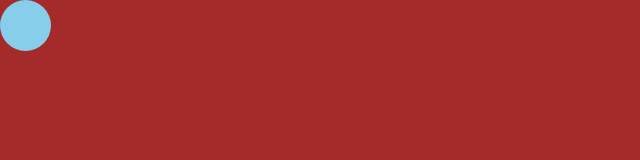
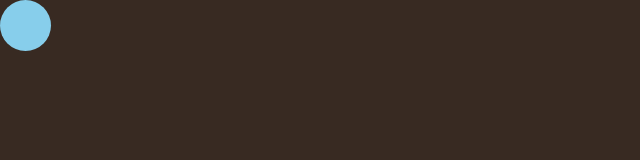
Before and after one commit to ecorbin567/worm, a plain HTML site: page underground.html in a window 1280 px wide. Shown: the whole page, without its empty margins (0-640 px from the left). Drawn offline with Linux system fonts and the light colour scheme.

Commit message:
add favicon, change background colour

```diff
--- a/style.css
+++ b/style.css
@@ -24,20 +24,20 @@ body {
 
 .underground {
     height: 100%;
-    background-color: brown;
+    background-color: rgb(56, 42, 34);
     overflow: auto;
     margin-top: 0%;
     margin-left: 0%;
     padding: 0;
-    cursor: url("images/cursor_2.png"), auto;
+    cursor: url("images/cursor.png"), auto;
 }
 
 button {
-    background-color: brown;
+    background-color: rgb(56, 42, 34);
     border: none;
     border-radius: 60%;
     padding: 2%;
-    cursor: url("images/cursor_2.png"), auto;
+    cursor: url("images/cursor.png"), auto;
 }
 
 .underground-button {
@@ -45,5 +45,5 @@ button {
     border: none;
     border-radius: 60%;
     padding: 2%;
-    cursor: url("images/cursor_2.png"), auto;
+    cursor: url("images/cursor.png"), auto;
 }
--- a/underground.html
+++ b/underground.html
@@ -3,7 +3,7 @@
 
 <head>
 	<title>worm</title>
-	<!-- <link rel='shortcut icon' type='image/png' href='./images/favicon.png'/> -->
+	<link rel='shortcut icon' type='image/png' href='./images/favicon.png'/>
 	<meta http-equiv="content-type" content="text/html; charset=UTF-8" />
 	<meta name="viewport" content="width=device-width, initial-scale=1">
 
```
Also changed, not shown: index.html (+1 -1 lines), images/cursor.png, images/cursor_2.png (deleted), images/cursor_big.png (deleted), images/favicon.png (added).
